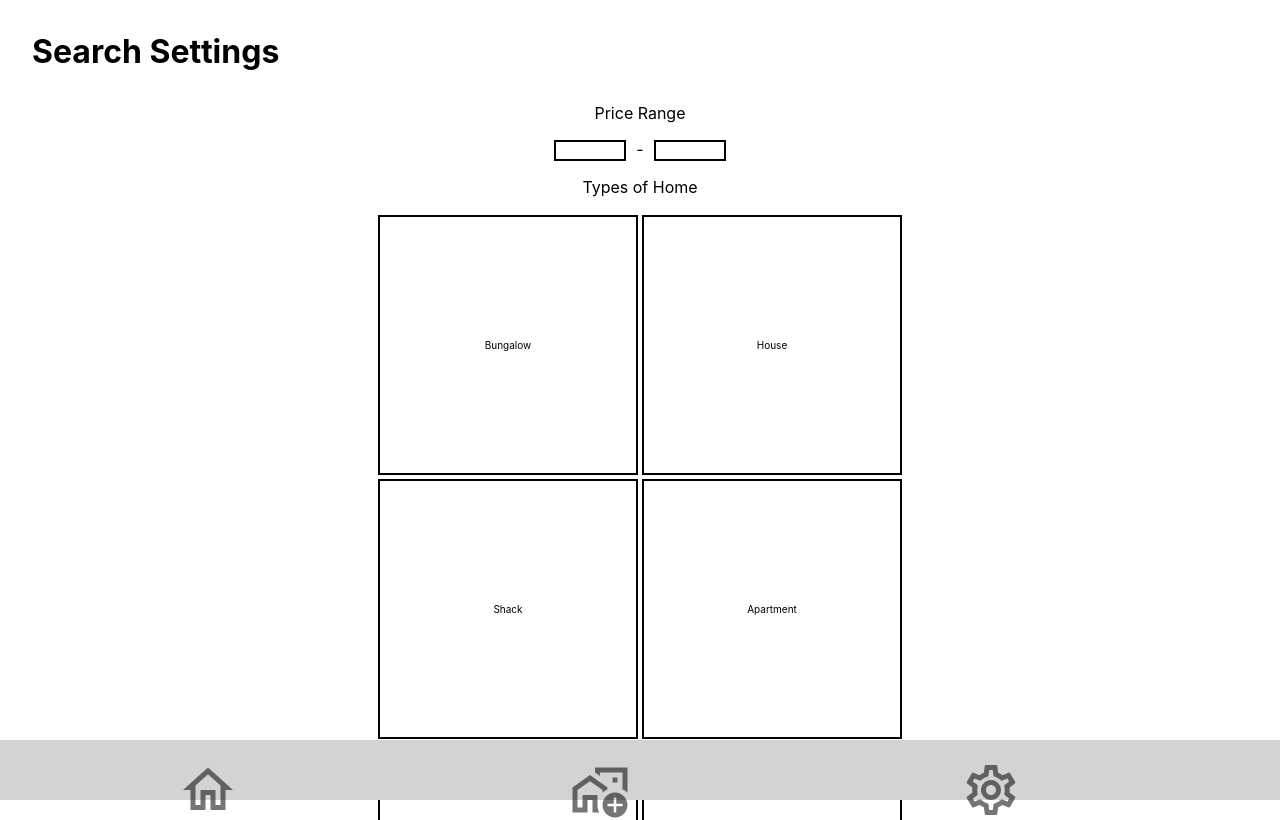
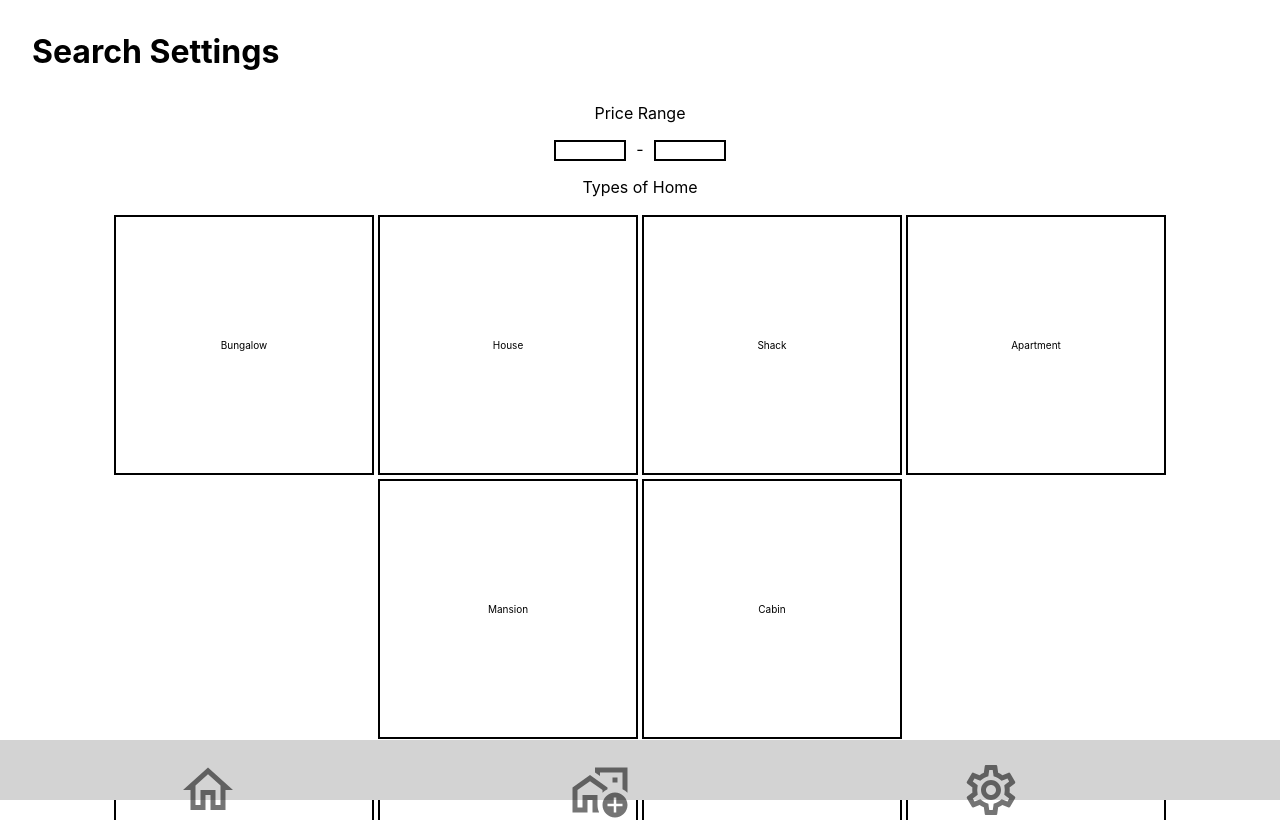
Before and after one commit to agiledev-students-spring2023/final-project-awesome-united, a React (Create React App) app in the folder front-end/: page /searchSettings in a window 1280 px wide. Shown: the top 820 px of the page. Built offline with nearby package versions, Linux system fonts and the light colour scheme.

Commit message:
adjustments

```diff
--- a/front-end/src/pages/NewAccountSelection/NewAccountSelection.css
+++ b/front-end/src/pages/NewAccountSelection/NewAccountSelection.css
@@ -28,6 +28,7 @@ header {
 
 .Options{
   display: flex;
+  width: 100vw;
   flex-direction: column;
   align-items: center;
   justify-content: center;
--- a/front-end/src/pages/NewAccountSelection/NewAccountSelection.js
+++ b/front-end/src/pages/NewAccountSelection/NewAccountSelection.js
@@ -1,4 +1,5 @@
 import './NewAccountSelection.css';
+import { Link, useLocation } from "react-router-dom";
 
 function NewAccountSelection() {
   return (
--- a/front-end/src/pages/SearchSettings/SearchSettings.css
+++ b/front-end/src/pages/SearchSettings/SearchSettings.css
@@ -15,7 +15,7 @@ img{
 }
 
 .Options{
-    width: 50vw;
+    width: 100vw;
     margin-left: auto;
     margin-right: auto;
 }
```
